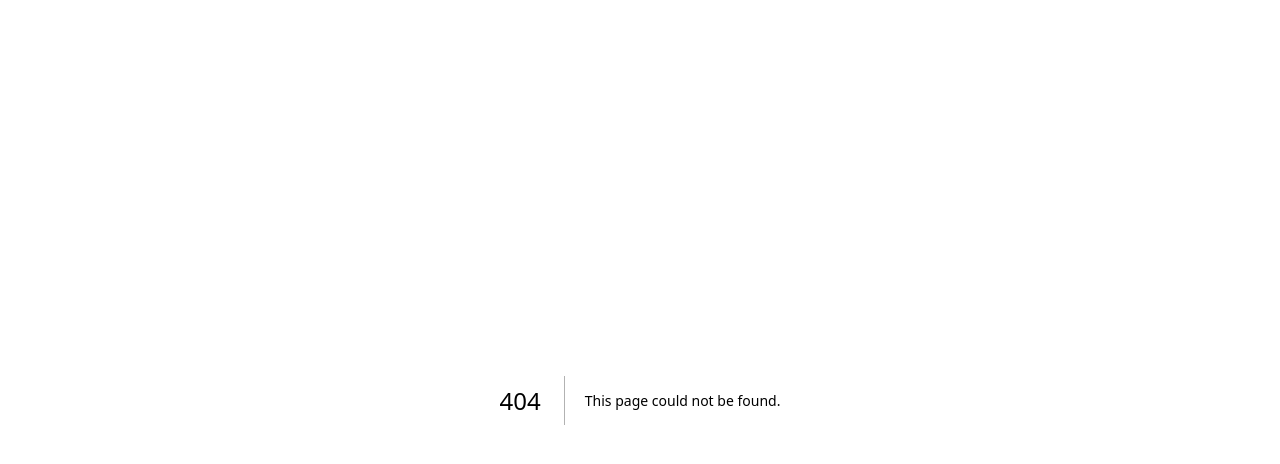
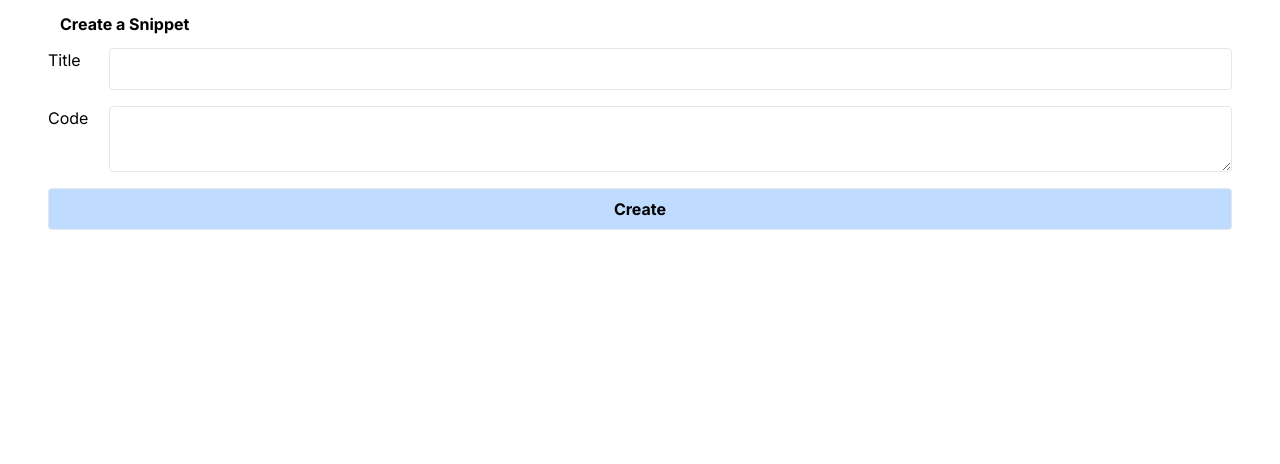
Before and after one commit to MangoButler/snippets, a Next.js app: page /snippets/new in a window 1280 px wide. Before the commit this address had no page. Shown: the top 464 px of the page. Built offline with nearby package versions, Linux system fonts and the light colour scheme.

Commit message:
with creating added

```diff
--- a/src/app/globals.css
+++ b/src/app/globals.css
@@ -1,33 +1,3 @@
 @tailwind base;
 @tailwind components;
 @tailwind utilities;
-
-:root {
-  --foreground-rgb: 0, 0, 0;
-  --background-start-rgb: 214, 219, 220;
-  --background-end-rgb: 255, 255, 255;
-}
-
-@media (prefers-color-scheme: dark) {
-  :root {
-    --foreground-rgb: 255, 255, 255;
-    --background-start-rgb: 0, 0, 0;
-    --background-end-rgb: 0, 0, 0;
-  }
-}
-
-body {
-  color: rgb(var(--foreground-rgb));
-  background: linear-gradient(
-      to bottom,
-      transparent,
-      rgb(var(--background-end-rgb))
-    )
-    rgb(var(--background-start-rgb));
-}
-
-@layer utilities {
-  .text-balance {
-    text-wrap: balance;
-  }
-}
--- a/src/app/layout.tsx
+++ b/src/app/layout.tsx
@@ -16,7 +16,9 @@
 }>) {
   return (
     <html lang="en">
-      <body className={inter.className}>{children}</body>
+      <body className={inter.className}>
+        <div className="container mx-auto px-12">{children}</div>
+      </body>
     </html>
   );
 }
--- a/src/app/page.tsx
+++ b/src/app/page.tsx
@@ -1,113 +1,7 @@
-import Image from "next/image";
+
 
 export default function Home() {
   return (
-    <main className="flex min-h-screen flex-col items-center justify-between p-24">
-      <div className="z-10 max-w-5xl w-full items-center justify-between font-mono text-sm lg:flex">
-        <p className="fixed left-0 top-0 flex w-full justify-center border-b border-gray-300 bg-gradient-to-b from-zinc-200 pb-6 pt-8 backdrop-blur-2xl dark:border-neutral-800 dark:bg-zinc-800/30 dark:from-inherit lg:static lg:w-auto  lg:rounded-xl lg:border lg:bg-gray-200 lg:p-4 lg:dark:bg-zinc-800/30">
-          Get started by editing&nbsp;
-          <code className="font-mono font-bold">src/app/page.tsx</code>
-        </p>
-        <div className="fixed bottom-0 left-0 flex h-48 w-full items-end justify-center bg-gradient-to-t from-white via-white dark:from-black dark:via-black lg:static lg:h-auto lg:w-auto lg:bg-none">
-          <a
-            className="pointer-events-none flex place-items-center gap-2 p-8 lg:pointer-events-auto lg:p-0"
-            href="https://vercel.com?utm_source=create-next-app&utm_medium=appdir-template&utm_campaign=create-next-app"
-            target="_blank"
-            rel="noopener noreferrer"
-          >
-            By{" "}
-            <Image
-              src="/vercel.svg"
-              alt="Vercel Logo"
-              className="dark:invert"
-              width={100}
-              height={24}
-              priority
-            />
-          </a>
-        </div>
-      </div>
-
-      <div className="relative flex place-items-center before:absolute before:h-[300px] before:w-full sm:before:w-[480px] before:-translate-x-1/2 before:rounded-full before:bg-gradient-radial before:from-white before:to-transparent before:blur-2xl before:content-[''] after:absolute after:-z-20 after:h-[180px] after:w-full sm:after:w-[240px] after:translate-x-1/3 after:bg-gradient-conic after:from-sky-200 after:via-blue-200 after:blur-2xl after:content-[''] before:dark:bg-gradient-to-br before:dark:from-transparent before:dark:to-blue-700 before:dark:opacity-10 after:dark:from-sky-900 after:dark:via-[#0141ff] after:dark:opacity-40 before:lg:h-[360px] z-[-1]">
-        <Image
-          className="relative dark:drop-shadow-[0_0_0.3rem_#ffffff70] dark:invert"
-          src="/next.svg"
-          alt="Next.js Logo"
-          width={180}
-          height={37}
-          priority
-        />
-      </div>
-
-      <div className="mb-32 grid text-center lg:max-w-5xl lg:w-full lg:mb-0 lg:grid-cols-4 lg:text-left">
-        <a
-          href="https://nextjs.org/docs?utm_source=create-next-app&utm_medium=appdir-template&utm_campaign=create-next-app"
-          className="group rounded-lg border border-transparent px-5 py-4 transition-colors hover:border-gray-300 hover:bg-gray-100 hover:dark:border-neutral-700 hover:dark:bg-neutral-800/30"
-          target="_blank"
-          rel="noopener noreferrer"
-        >
-          <h2 className={`mb-3 text-2xl font-semibold`}>
-            Docs{" "}
-            <span className="inline-block transition-transform group-hover:translate-x-1 motion-reduce:transform-none">
-              -&gt;
-            </span>
-          </h2>
-          <p className={`m-0 max-w-[30ch] text-sm opacity-50`}>
-            Find in-depth information about Next.js features and API.
-          </p>
-        </a>
-
-        <a
-          href="https://nextjs.org/learn?utm_source=create-next-app&utm_medium=appdir-template-tw&utm_campaign=create-next-app"
-          className="group rounded-lg border border-transparent px-5 py-4 transition-colors hover:border-gray-300 hover:bg-gray-100 hover:dark:border-neutral-700 hover:dark:bg-neutral-800/30"
-          target="_blank"
-          rel="noopener noreferrer"
-        >
-          <h2 className={`mb-3 text-2xl font-semibold`}>
-            Learn{" "}
-            <span className="inline-block transition-transform group-hover:translate-x-1 motion-reduce:transform-none">
-              -&gt;
-            </span>
-          </h2>
-          <p className={`m-0 max-w-[30ch] text-sm opacity-50`}>
-            Learn about Next.js in an interactive course with&nbsp;quizzes!
-          </p>
-        </a>
-
-        <a
-          href="https://vercel.com/templates?framework=next.js&utm_source=create-next-app&utm_medium=appdir-template&utm_campaign=create-next-app"
-          className="group rounded-lg border border-transparent px-5 py-4 transition-colors hover:border-gray-300 hover:bg-gray-100 hover:dark:border-neutral-700 hover:dark:bg-neutral-800/30"
-          target="_blank"
-          rel="noopener noreferrer"
-        >
-          <h2 className={`mb-3 text-2xl font-semibold`}>
-            Templates{" "}
-            <span className="inline-block transition-transform group-hover:translate-x-1 motion-reduce:transform-none">
-              -&gt;
-            </span>
-          </h2>
-          <p className={`m-0 max-w-[30ch] text-sm opacity-50`}>
-            Explore starter templates for Next.js.
-          </p>
-        </a>
-
-        <a
-          href="https://vercel.com/new?utm_source=create-next-app&utm_medium=appdir-template&utm_campaign=create-next-app"
-          className="group rounded-lg border border-transparent px-5 py-4 transition-colors hover:border-gray-300 hover:bg-gray-100 hover:dark:border-neutral-700 hover:dark:bg-neutral-800/30"
-          target="_blank"
-          rel="noopener noreferrer"
-        >
-          <h2 className={`mb-3 text-2xl font-semibold`}>
-            Deploy{" "}
-            <span className="inline-block transition-transform group-hover:translate-x-1 motion-reduce:transform-none">
-              -&gt;
-            </span>
-          </h2>
-          <p className={`m-0 max-w-[30ch] text-sm opacity-50 text-balance`}>
-            Instantly deploy your Next.js site to a shareable URL with Vercel.
-          </p>
-        </a>
-      </div>
-    </main>
+    <div>Home Page</div>
   );
 }
--- /dev/null
+++ b/src/app/snippets/new/page.tsx
@@ -0,0 +1,61 @@
+import { db } from "@/db";
+import { redirect } from "next/navigation";
+
+function SnippetCreatePage() {
+  async function createSnippet(formData: FormData) {
+    // This needs to be a server action
+    "use server";
+
+    // Check the user input and make sure there valid
+    const title = formData.get("title") as string;
+    const code = formData.get("code") as string;
+
+    // Create a new record in the database
+
+    const snippet = await db.snippet.create({
+      data: {
+        title: title,
+        code: code,
+      },
+    });
+    console.log(snippet);
+    // Redirect User back to root path
+    redirect("/");
+  }
+
+  return (
+    <form action={createSnippet}>
+      <h3 className="font-bold m-3">Create a Snippet</h3>
+      <div className="flex flex-col gap-4">
+        <div className="flex gap-4">
+          <label className="w-12" htmlFor="title">
+            Title
+          </label>
+          <input
+            name="title"
+            id="title"
+            className="border rounded p-2 w-full"
+          />
+        </div>
+        <div className="flex gap-4">
+          <label className="w-12" htmlFor="code">
+            Code
+          </label>
+          <textarea
+            name="code"
+            id="code"
+            className="border rounded p-2 w-full"
+          />
+        </div>
+        <button
+          type="submit"
+          className="border rounded p-2 bg-blue-200 font-bold"
+        >
+          Create
+        </button>
+      </div>
+    </form>
+  );
+}
+
+export default SnippetCreatePage;
--- /dev/null
+++ b/src/db/index.ts
@@ -0,0 +1,10 @@
+import { Prisma, PrismaClient } from "@prisma/client";
+
+export const db = new PrismaClient();
+
+db.snippet.create({
+    data: {
+        title: 'Sample',
+        code: `const abc = () => {};`
+    }
+})
```
Also changed, not shown: 2 other files (tests, documents, lock files or other folders).
